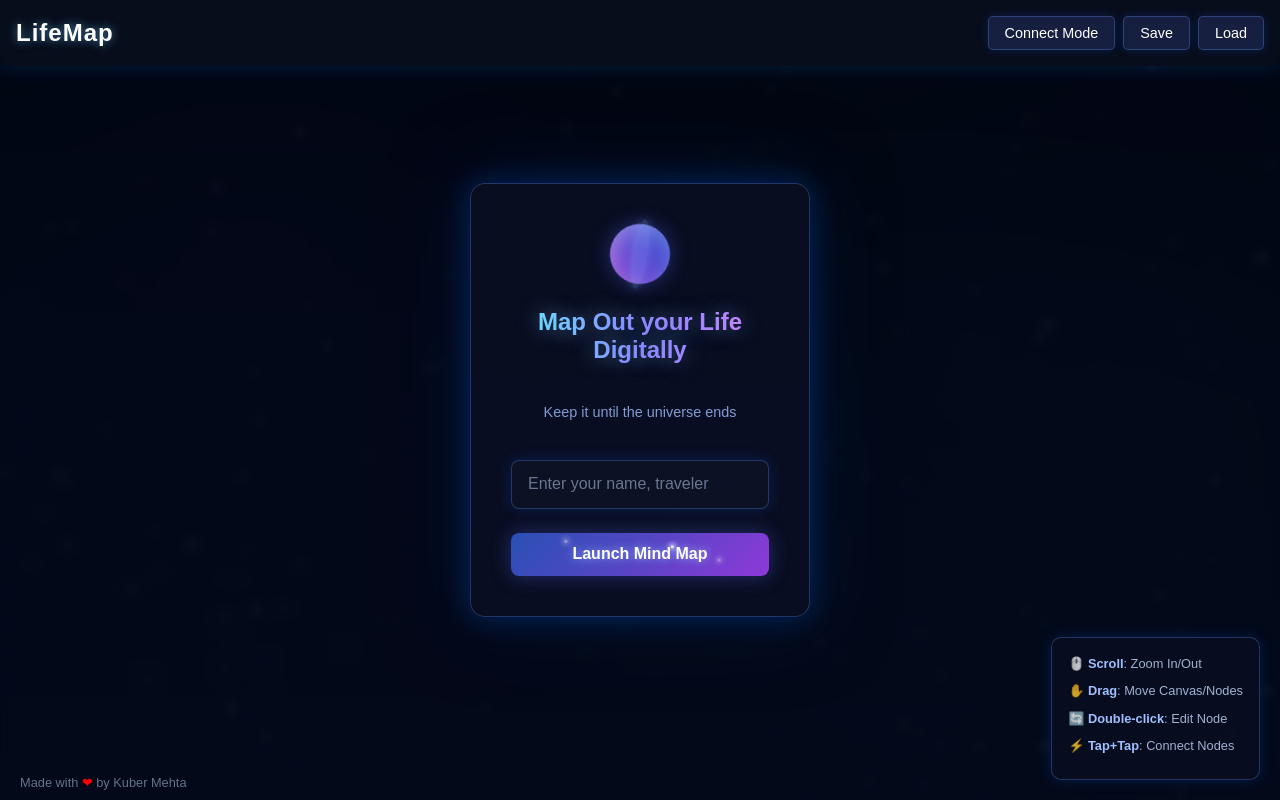
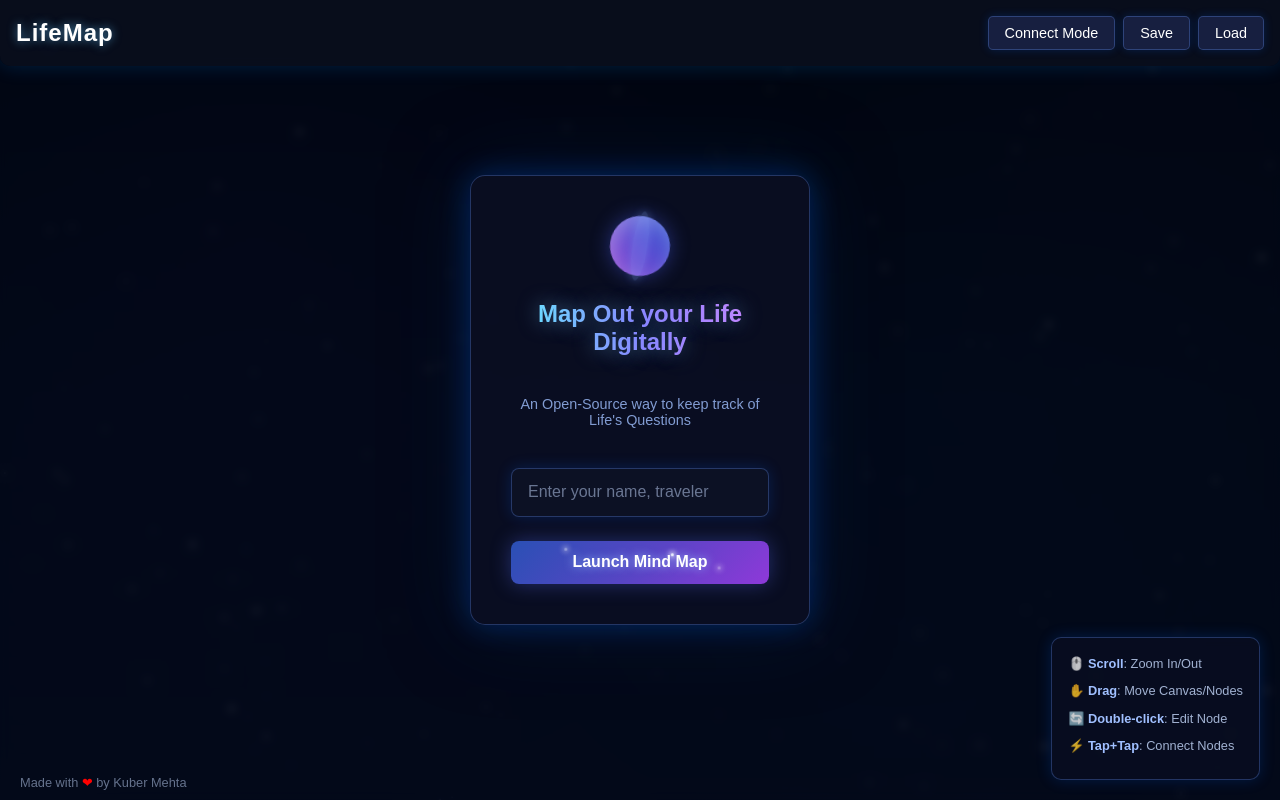
Before and after one commit to Kuberwastaken/LifeMap, a React (Create React App) app: page / in a window 1280 px wide. Built offline with nearby package versions, Linux system fonts and the light colour scheme.

Commit message:
Beta - 1.1.1

```diff
--- a/package.json
+++ b/package.json
@@ -15,7 +15,7 @@
         "test": "react-scripts test",
         "eject": "react-scripts eject",
         "predeploy": "npm run build",
-        "deploy": "gh-pages -d build"
+        "deploy": "gh-pages -d build -r https://github.com/kuberwastaken/LifeMap.git"
     },
     "eslintConfig": {
         "extends": [
--- a/src/components/LifeMap.js
+++ b/src/components/LifeMap.js
@@ -416,7 +416,7 @@ const LifeMap = () => {
                 <div className="planet"></div>
                 <h2>Map Out your Life Digitally</h2>
               </div>
-              <p className="cosmic-subtitle">Keep it until the universe ends</p>
+              <p className="cosmic-subtitle">An Open-Source way to keep track of Life's Questions</p>
 
               <div className="input-field">
                 <input
```
